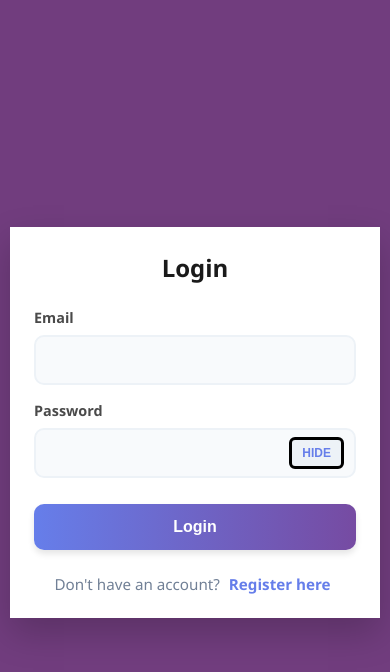
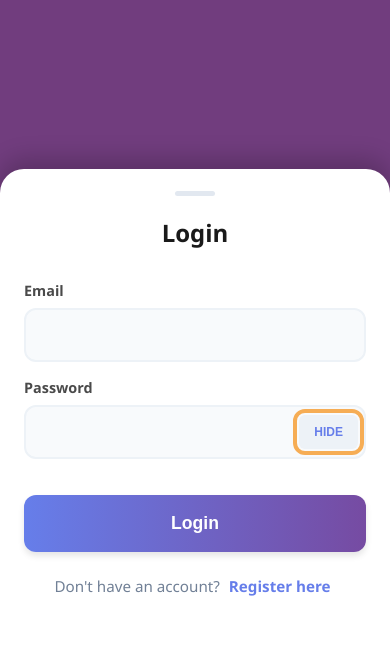
Before and after one commit to cosmas255757/fullstack-learning, a plain HTML site: page index.html in a window 390 px wide. Both pictures are taken after a click on the button "SHOW". Drawn offline with Linux system fonts and the light colour scheme.

Commit message:
background color in mobile

```diff
--- a/style.css
+++ b/style.css
@@ -173,32 +173,97 @@ a:hover {
 
 /* 10. Device Specific Adjustments */
 
-/* Mobile Phones */
+/* ==========================================
+   ADVANCED MOBILE OPTIMIZATION (Phones)
+   ========================================== */
 @media (max-width: 480px) {
+    body {
+        padding: 0; /* Remove padding to allow the form to breathe */
+        background: #713d7e; /* Your preferred solid mobile background */
+        align-items: flex-end; /* Modern "bottom-sheet" feel on very small screens */
+    }
+
     .form-container {
-        padding: 1.5rem;
-        border-radius: 0; /* Optional: full screen feel on mobile */
+        padding: 2rem 1.5rem;
+        border-radius: 24px 24px 0 0; /* Rounded top corners like a mobile app */
         max-width: 100%;
+        min-height: 80vh; /* Takes up most of the screen */
+        box-shadow: 0 -10px 25px rgba(0, 0, 0, 0.2);
+        margin: 0;
+        border: none;
     }
-    body {
-        padding: 10px;
-        background: #713d7e; /* Solid background for faster mobile rendering */
+
+    /* Improve touch targets for fingers */
+    input {
+        padding: 16px; /* Larger area to tap */
+        font-size: 16px !important; /* Prevents iOS from auto-zooming on focus */
+        border-radius: 12px;
+    }
+
+    button[type="submit"] {
+        padding: 18px; /* Bigger button for thumb-tapping */
+        font-size: 1.1rem;
+        border-radius: 12px;
+        margin-top: 20px;
+    }
+
+    .toggle-password {
+        padding: 10px 15px; /* Easier to hit the Show/Hide button */
+        right: 8px;
+    }
+
+    h2 {
+        font-size: 1.5rem;
+        margin-bottom: 2rem;
+    }
+
+    /* Add a small "handle" at the top to look like a mobile drawer */
+    .form-container::before {
+        content: "";
+        display: block;
+        width: 40px;
+        height: 5px;
+        background: #e2e8f0;
+        border-radius: 10px;
+        margin: -10px auto 20px auto;
     }
 }
 
-/* Smart TV / Remote Navigation Focus */
+/* ==========================================
+   SMART TV & REMOTE NAVIGATION
+   ========================================== */
 @media (hover: none) {
-    input:focus, button:focus {
-        border: 3px solid #000; /* High visibility for TV remote navigation */
+    /* High-contrast focus for D-pad navigation */
+    input:focus, button:focus, a:focus {
+        outline: 4px solid #f6ad55 !important;
+        outline-offset: 2px;
+        border-color: transparent;
     }
 }
 
-/* Dark Mode Preference */
+/* ==========================================
+   DARK MODE (Enhanced for AMOLED screens)
+   ========================================== */
 @media (prefers-color-scheme: dark) {
+    body { background: #000000; } /* Pure black for battery saving on OLED */
+
     .form-container {
-        background: #1a202c;
+        background: #121212;
+        border: 1px solid #2d3748;
     }
-    h2, label { color: #f7fafc; }
-    input { background: #2d3748; border-color: #4a5568; color: white; }
-    p { color: #a0aec0; }
+
+    h2, label { color: #ffffff; }
+
+    input {
+        background: #1a1a1a;
+        border-color: #333;
+        color: #fff;
+    }
+
+    input:focus {
+        background: #222;
+        border-color: #667eea;
+    }
+
+    p { color: #cbd5e0; }
 }
```
